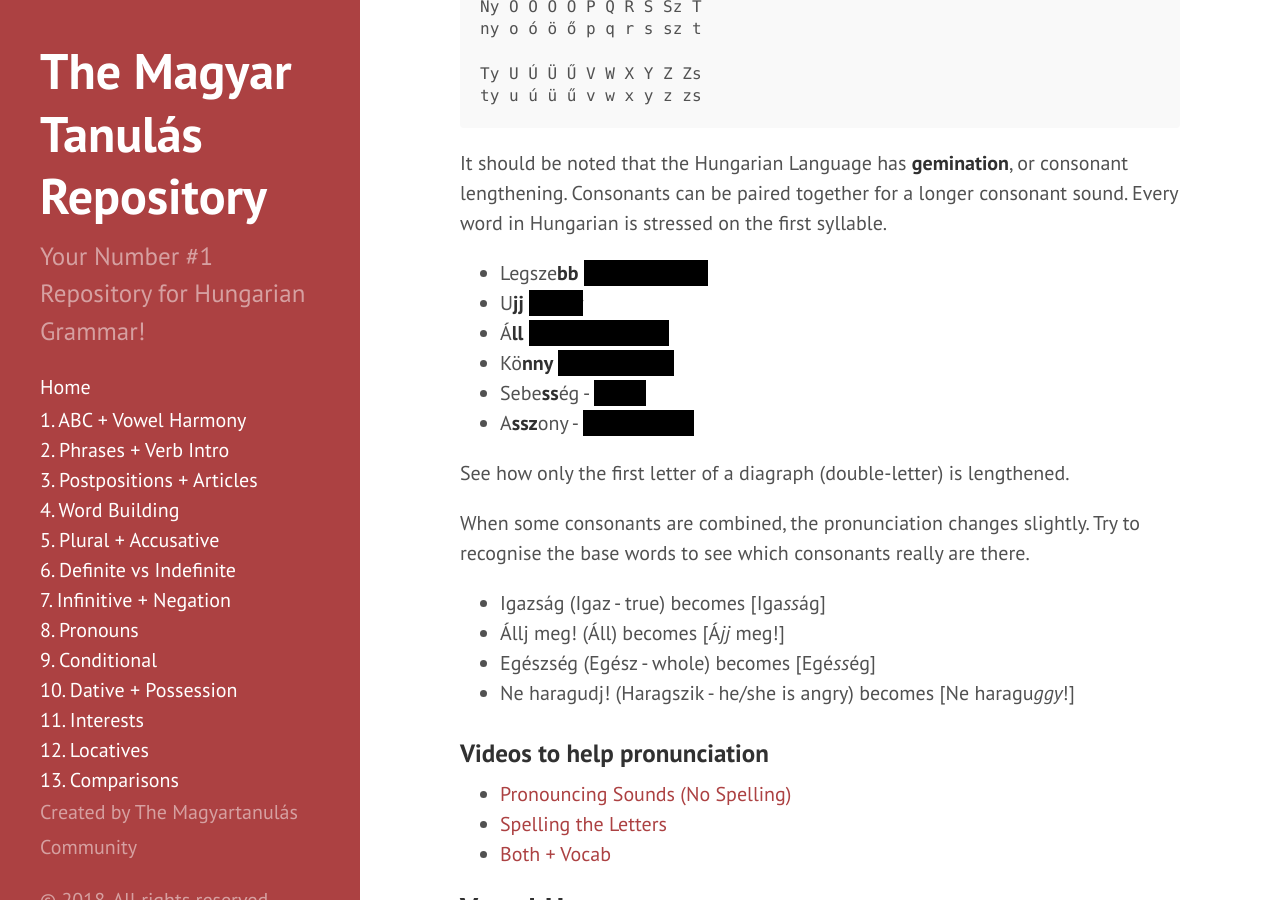
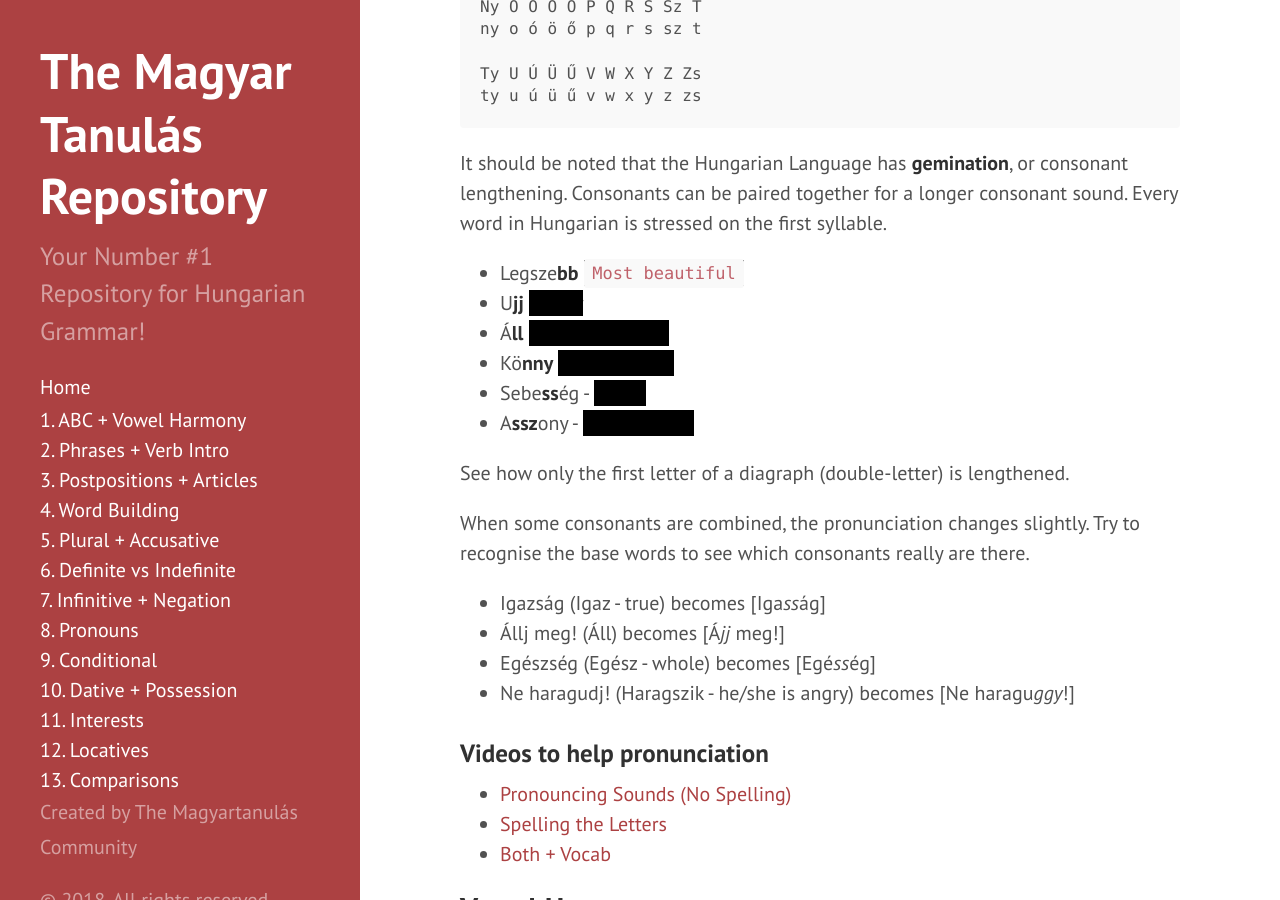
Before and after one commit to Magyartanulas/magyartanulas.github.io, a Jekyll site: the page built from alphabet_vowel-harmony.md, in a window 1280 px wide and 900 px high, scrolled down 523 px. Built offline with Jekyll 4.4.1, drawn with Linux system fonts in a browser that asks for light colours; Markdown is read by kramdown in place of the engine named in the settings.

Commit message:
Update alphabet_vowel-harmony.md

```diff
--- a/alphabet_vowel-harmony.md
+++ b/alphabet_vowel-harmony.md
@@ -26,7 +26,7 @@ ty u ú ü ű v w x y z zs
 It should be noted that the Hungarian Language has **gemination**, or consonant lengthening.
 Consonants can be paired together for a longer consonant sound. Every word in Hungarian is stressed on the first syllable.
 
-* Legsze**bb** <span class="spoiler">Most beautiful</span>
+* Legsze**bb** <span class="spoiler">`Most beautiful`</span>
 * U**jj** <span class="spoiler">Finger</span>
 * Á**ll** <span class="spoiler">He/she/it stands</span>
 * Kö**nny** <span class="spoiler">Tear (long ny)</span>
```
